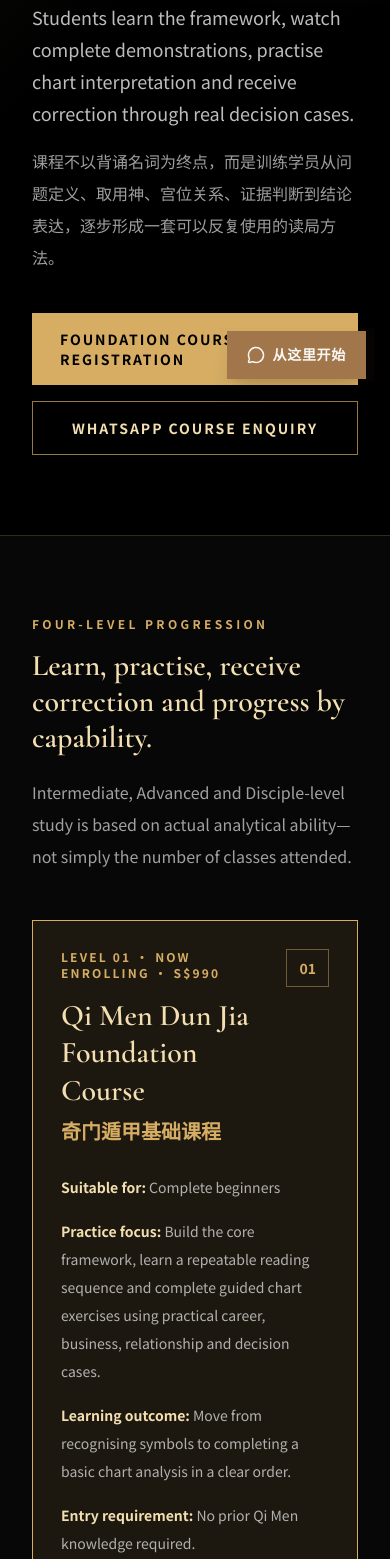
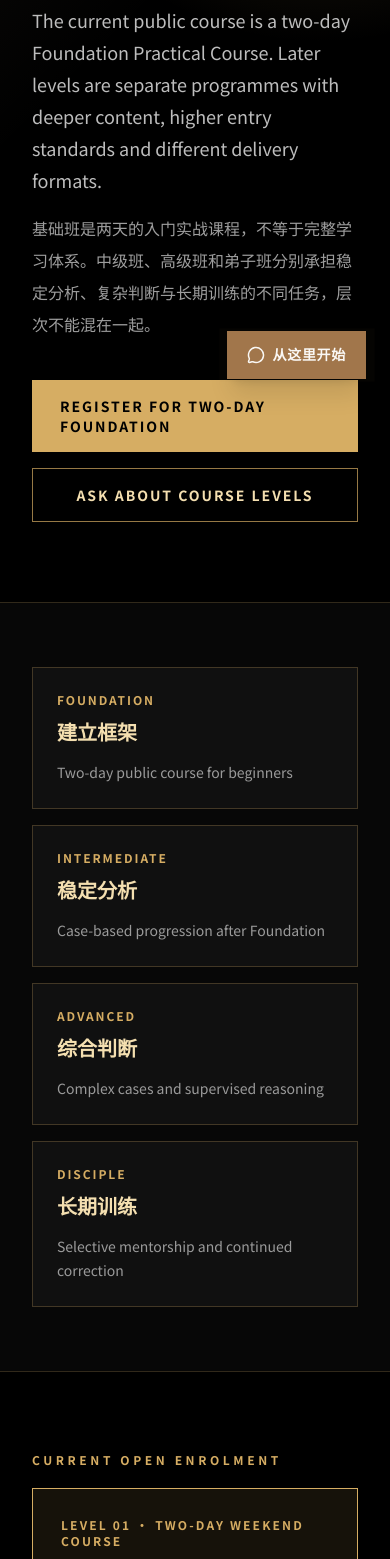
Before and after one commit to BODHIWONG/qmfeng-website, a Next.js app: page /courses in a window 390 px wide. Shown: the part 441-2000 px from the top of the page. Built offline with nearby package versions, Linux system fonts and the light colour scheme.

Commit message:
Separate two-day Foundation from later Qi Men levels

```diff
--- a/app/courses/page.tsx
+++ b/app/courses/page.tsx
@@ -6,103 +6,88 @@ import Footer from "@/components/footer";
 import FloatingActions from "@/components/floating-actions";
 
 export const metadata: Metadata = {
-  title: "Practical Qi Men Dun Jia Courses Singapore｜Foundation to Disciple",
+  title: "Qi Men Dun Jia Course Pathway Singapore｜Foundation to Disciple",
   description:
-    "Qimen Strategy Academy provides a practice-led four-level Qi Men Dun Jia pathway in Singapore. Learn through structured frameworks, guided chart exercises, real cases and supervised review.",
+    "A clearly structured Qi Men Dun Jia learning pathway in Singapore: a two-day Foundation Practical Course, followed by Intermediate, Advanced and an application-based Disciple Programme.",
   keywords: [
-    "practical Qi Men Dun Jia course Singapore",
-    "Qi Men Dun Jia case training",
-    "Qimen Strategy Academy Singapore",
+    "Qi Men Dun Jia course pathway Singapore",
+    "two day Qi Men Dun Jia foundation course",
     "Qi Men intermediate course Singapore",
     "Qi Men advanced course Singapore",
     "Qi Men disciple programme",
-    "奇门遁甲实战课程新加坡",
-    "奇门遁甲案例教学",
+    "奇门遁甲两天基础课程",
     "奇门遁甲中级课程",
     "奇门遁甲高级课程",
     "奇门遁甲弟子班",
-    "启明遁甲研修",
   ],
   alternates: { canonical: "https://www.qmfeng.com/courses" },
 };
 
+const FOUNDATION_REGISTER_LINK = "/course-registration?course=qimen-foundation&batch=2026-09-19";
 const WA_LINK =
-  "https://wa.me/6589593499?text=Hello%20Qimen%20Strategy%20Academy%2C%20I%20would%20like%20to%20enquire%20about%20your%20practice-led%20Qi%20Men%20Dun%20Jia%20courses%20in%20Singapore.";
-const FOUNDATION_REGISTER_LINK = "/course-registration?course=qimen-foundation&batch=2026-09-19";
+  "https://wa.me/6589593499?text=Hello%20Qimen%20Strategy%20Academy%2C%20I%20would%20like%20to%20understand%20the%20difference%20between%20the%20Foundation%2C%20Intermediate%2C%20Advanced%20and%20Disciple%20Programme.";
 
-const qimenLevels = [
+const levels = [
   {
     level: "01",
-    title: "Qi Men Dun Jia Foundation Course",
-    zh: "奇门遁甲基础课程",
-    status: "Now Enrolling · S$990",
-    audience: "Complete beginners",
-    focus: "Build the core framework, learn a repeatable reading sequence and complete guided chart exercises using practical career, business, relationship and decision cases.",
-    outcome: "Move from recognising symbols to completing a basic chart analysis in a clear order.",
-    prerequisite: "No prior Qi Men knowledge required.",
+    name: "Foundation Practical Course",
+    zh: "基础实战课程",
+    format: "2 days · Saturday & Sunday",
+    status: "Open enrolment · S$990",
+    question: "Where do I start?",
+    purpose: "Build the core framework, basic reading sequence and introductory practical ability through guided cases.",
+    outcome: "Understand the structure of a chart and complete basic exercises with guidance.",
+    entry: "No prior Qi Men knowledge required.",
     href: FOUNDATION_REGISTER_LINK,
     cta: "Select Batch & Register",
     featured: true,
   },
   {
     level: "02",
-    title: "Qi Men Dun Jia Intermediate Course",
-    zh: "奇门遁甲中级课程",
-    status: "Interest Registration",
-    audience: "Foundation graduates or equivalent",
-    focus: "Strengthen useful-god selection, multi-palace analysis, timing and the interaction of doors, stars, deities and stems through structured case drills.",
-    outcome: "Develop a more stable analytical process when a chart contains several competing signals.",
-    prerequisite: "Foundation Course completion or equivalent knowledge, subject to review.",
+    name: "Intermediate Course",
+    zh: "中级课程",
+    format: "Duration and fee to be announced",
+    status: "Interest registration",
+    question: "How do I analyse more consistently?",
+    purpose: "Strengthen useful-god selection, multi-palace analysis, timing and structured case interpretation.",
+    outcome: "Handle charts with several interacting indicators using a more stable process.",
+    entry: "Foundation completion or equivalent ability, subject to review.",
     href: "/course-registration?course=qimen-intermediate",
     cta: "Register Interest",
   },
   {
     level: "03",
-    title: "Qi Men Dun Jia Advanced Course",
-    zh: "奇门遁甲高级课程",
-    status: "Interest Registration",
-    audience: "Intermediate-level learners",
-    focus: "Work through complex business, partnership and major-decision cases, compare scenarios and defend conclusions under supervised review.",
-    outcome: "Integrate multiple indicators into a coherent judgement with clear reasoning, limitations and action priorities.",
-    prerequisite: "Intermediate Course completion or equivalent capability, subject to review.",
+    name: "Advanced Course",
+    zh: "高级课程",
+    format: "Duration and fee to be announced",
+    status: "Interest registration",
+    question: "How do I handle complex decisions?",
+    purpose: "Integrate complex indicators, compare scenarios and analyse business or major-decision cases under supervision.",
+    outcome: "Present a coherent judgement with reasoning, limitations and action priorities.",
+    entry: "Intermediate completion or equivalent ability, subject to review.",
     href: "/course-registration?course=qimen-advanced",
     cta: "Register Interest",
   },
   {
     level: "04",
-    title: "Qi Men Dun Jia Disciple Programme",
-    zh: "奇门遁甲弟子班",
-    status: "Application-Based",
-    audience: "Selected advanced learners",
-    focus: "Long-term mentorship, disciplined case review, professional ethics, applied practice and deeper development within the Qimen Strategy method.",
-    outcome: "Build judgement through repeated case submission, correction, reflection and responsible application.",
-    prerequisite: "By application and assessment only. Admission is not automatic.",
+    name: "Disciple Programme",
+    zh: "弟子班",
+    format: "Long-term mentorship",
+    status: "Application and assessment only",
+    question: "How do I develop long-term judgement?",
+    purpose: "Continue through disciplined case submission, correction, ethics and deeper applied development.",
+    outcome: "Build mature judgement through repeated practice and supervised review over time.",
+    entry: "Selected advanced learners only. Admission is not automatic.",
     href: "/course-registration?course=qimen-disciple",
-    cta: "Submit Interest Application",
+    cta: "Submit Application",
   },
 ];
 
-const practicalMethod = [
-  ["01", "Framework First", "先建立框架", "Understand the question, select the relevant reference points and follow a consistent analysis order."],
-  ["02", "Instructor Demonstration", "老师示范拆局", "Watch a complete chart analysis from question framing to evidence, conclusion and practical next steps."],
-  ["03", "Guided Student Practice", "学员实盘练习", "Read charts independently or in small groups instead of only listening to theory."],
-  ["04", "Correction & Debrief", "课堂纠偏复盘", "Identify missed evidence, weak assumptions and conflicting indicators, then rebuild the reasoning."],
-  ["05", "Transfer to Real Decisions", "转化为实际判断", "Learn how to translate chart information into priorities, timing, risk awareness and realistic action options."],
-];
-
-const caseThemes = [
-  ["Career & Executive Transition", "职场发展、岗位选择与事业转型"],
-  ["Business Bottlenecks", "创业、生意卡点与经营优先级"],
-  ["Projects & Investment Decisions", "项目评估与投资决策辅助"],
-  ["Partnership & People", "合作关系、团队与用人判断"],
-  ["Relationships & Major Choices", "情感关系与个人重大选择"],
-  ["Timing & Action Planning", "时机判断与行动顺序"],
-];
-
-const otherModules = [
-  ["Number Energy & Phone Number Selection", "数字能量与手机号码", "Interest registration"],
-  ["Bazi Life Structure Foundation", "八字命理基础", "Interest registration"],
-  ["Feng Shui Layout & Space Alignment", "風水布局实战", "Interest registration"],
+const distinctions = [
+  ["Foundation", "建立框架", "Two-day public course for beginners"],
+  ["Intermediate", "稳定分析", "Case-based progression after Foundation"],
+  ["Advanced", "综合判断", "Complex cases and supervised reasoning"],
+  ["Disciple", "长期训练", "Selective mentorship and continued correction"],
 ];
 
 export default function CoursesPage() {
@@ -115,58 +100,25 @@ export default function CoursesPage() {
             <div className="absolute inset-0 bg-[radial-gradient(circle_at_82%_16%,rgba(214,173,99,0.25),transparent_34%),linear-gradient(135deg,rgba(244,223,176,0.08),transparent_42%)]" />
             <div className="container relative mx-auto max-w-6xl">
               <p className="text-xs font-bold uppercase tracking-[0.30em] text-[#d6ad63]">Qimen Strategy Academy · Singapore</p>
-              <h1 className="mt-5 max-w-5xl text-4xl font-semibold uppercase leading-[0.98] tracking-[0.04em] text-[#f4dfb0] md:text-7xl">
-                Practice-Led Qi Men Dun Jia Training
-              </h1>
-              <h2 className="mt-5 text-3xl font-semibold tracking-[0.10em] text-[#e2bd6b] md:text-5xl">以实战为导向的四级研修体系</h2>
-              <p className="mt-8 max-w-4xl text-lg leading-8 text-white/74">
-                This is not a theory-only course. Students learn the framework, watch complete demonstrations, practise chart interpretation and receive correction through real decision cases.
-              </p>
-              <p className="mt-4 max-w-4xl leading-8 text-white/62">
-                课程不以背诵名词为终点，而是训练学员从问题定义、取用神、宫位关系、证据判断到结论表达，逐步形成一套可以反复使用的读局方法。
-              </p>
+              <h1 className="mt-5 max-w-5xl text-4xl font-semibold uppercase leading-[0.98] tracking-[0.04em] text-[#f4dfb0] md:text-7xl">A Clear Four-Level Qi Men Learning Pathway</h1>
+              <h2 className="mt-5 text-3xl font-semibold tracking-[0.10em] text-[#e2bd6b] md:text-5xl">基础班 · 中级班 · 高级班 · 弟子班</h2>
+              <p className="mt-8 max-w-4xl text-lg leading-8 text-white/74">The current public course is a two-day Foundation Practical Course. Later levels are separate programmes with deeper content, higher entry standards and different delivery formats.</p>
+              <p className="mt-4 max-w-4xl leading-8 text-white/62">基础班是两天的入门实战课程，不等于完整学习体系。中级班、高级班和弟子班分别承担稳定分析、复杂判断与长期训练的不同任务，层次不能混在一起。</p>
               <div className="mt-10 flex flex-col gap-4 sm:flex-row">
-                <Link href={FOUNDATION_REGISTER_LINK} className="inline-flex items-center justify-center bg-[#d6ad63] px-7 py-4 text-sm font-bold uppercase tracking-[0.14em] text-black hover:bg-[#f4dfb0]">
-                  Foundation Course Registration
-                </Link>
-                <a href={WA_LINK} target="_blank" rel="noopener noreferrer" className="inline-flex items-center justify-center border border-[#d6ad63]/70 px-7 py-4 text-sm font-bold uppercase tracking-[0.14em] text-[#f4dfb0] hover:bg-[#d6ad63]/10">
-                  WhatsApp Course Enquiry
-                </a>
+                <Link href={FOUNDATION_REGISTER_LINK} className="inline-flex items-center justify-center bg-[#d6ad63] px-7 py-4 text-sm font-bold uppercase tracking-[0.14em] text-black hover:bg-[#f4dfb0]">Register for Two-Day Foundation</Link>
+                <a href={WA_LINK} target="_blank" rel="noopener noreferrer" className="inline-flex items-center justify-center border border-[#d6ad63]/70 px-7 py-4 text-sm font-bold uppercase tracking-[0.14em] text-[#f4dfb0] hover:bg-[#d6ad63]/10">Ask About Course Levels</a>
               </div>
             </div>
           </section>
 
-          <section className="border-y border-[#d6ad63]/20 bg-[#070707] px-4 py-20 md:py-28">
+          <section className="border-y border-[#d6ad63]/20 bg-[#070707] px-4 py-16 md:py-20">
             <div className="container mx-auto max-w-6xl">
-              <p className="text-xs font-bold uppercase tracking-[0.28em] text-[#d6ad63]">Four-Level Progression</p>
-              <h2 className="mt-4 max-w-4xl text-3xl font-semibold text-[#f4dfb0] md:text-5xl">Learn, practise, receive correction and progress by capability.</h2>
-              <p className="mt-5 max-w-4xl leading-8 text-white/62">
-                Intermediate, Advanced and Disciple-level study is based on actual analytical ability—not simply the number of classes attended.
-              </p>
-
-              <div className="mt-12 grid gap-6 lg:grid-cols-2">
-                {qimenLevels.map((course) => (
-                  <article
-                    key={course.level}
-                    className={`flex h-full flex-col border p-7 md:p-9 ${course.featured ? "border-[#d6ad63] bg-[#d6ad63]/10" : "border-[#d6ad63]/25 bg-white/[0.035]"}`}
-                  >
-                    <div className="flex items-start justify-between gap-5">
-                      <div>
-                        <p className="text-xs font-bold uppercase tracking-[0.18em] text-[#d6ad63]">Level {course.level} · {course.status}</p>
-                        <h3 className="mt-4 text-3xl font-semibold leading-tight text-[#f4dfb0]">{course.title}</h3>
-                        <p className="mt-2 text-xl font-semibold text-[#d6ad63]">{course.zh}</p>
-                      </div>
-                      <span className="border border-[#d6ad63]/45 px-3 py-2 text-sm font-bold text-[#d6ad63]">{course.level}</span>
-                    </div>
-                    <div className="mt-7 space-y-4 text-sm leading-7 text-white/66">
-                      <p><strong className="text-[#f4dfb0]">Suitable for:</strong> {course.audience}</p>
-                      <p><strong className="text-[#f4dfb0]">Practice focus:</strong> {course.focus}</p>
-                      <p><strong className="text-[#f4dfb0]">Learning outcome:</strong> {course.outcome}</p>
-                      <p><strong className="text-[#f4dfb0]">Entry requirement:</strong> {course.prerequisite}</p>
-                    </div>
-                    <Link href={course.href} className="mt-8 inline-flex w-full items-center justify-center border border-[#d6ad63]/70 px-6 py-4 text-sm font-bold uppercase tracking-[0.13em] text-[#f4dfb0] transition hover:bg-[#d6ad63] hover:text-black">
-                      {course.cta}
-                    </Link>
+              <div className="grid gap-4 md:grid-cols-4">
+                {distinctions.map(([level, zh, body]) => (
+                  <article key={level} className="border border-[#d6ad63]/25 bg-white/[0.035] p-6">
+                    <p className="text-xs font-bold uppercase tracking-[0.16em] text-[#d6ad63]">{level}</p>
+                    <h3 className="mt-3 text-xl font-semibold text-[#f4dfb0]">{zh}</h3>
+                    <p className="mt-3 text-sm leading-6 text-white/58">{body}</p>
                   </article>
                 ))}
               </div>
@@ -175,62 +127,22 @@ export default function CoursesPage() {
 
           <section className="px-4 py-20 md:py-28">
             <div className="container mx-auto max-w-6xl">
-              <p className="text-xs font-bold uppercase tracking-[0.28em] text-[#d6ad63]">Practice-Based Teaching Method</p>
-              <h2 className="mt-4 max-w-4xl text-3xl font-semibold text-[#f4dfb0] md:text-5xl">A complete classroom cycle—not one-way lecturing.</h2>
-              <p className="mt-5 max-w-4xl leading-8 text-white/62">
-                每一个核心知识点都尽量经过“讲解—示范—练习—纠偏—复盘”的完整闭环，让学员真正知道如何使用，而不只是听过。
-              </p>
-              <div className="mt-12 grid gap-5 md:grid-cols-2 lg:grid-cols-5">
-                {practicalMethod.map(([no, title, zh, body]) => (
-                  <article key={no} className="border border-[#d6ad63]/25 bg-white/[0.035] p-6">
-                    <p className="text-sm font-bold text-[#d6ad63]">{no}</p>
-                    <h3 className="mt-3 text-xl font-semibold text-[#f4dfb0]">{title}</h3>
-                    <p className="mt-2 font-semibold text-[#d6ad63]">{zh}</p>
-                    <p className="mt-4 text-sm leading-7 text-white/62">{body}</p>
-                  </article>
-                ))}
-              </div>
-            </div>
-          </section>
-
-          <section className="border-y border-[#d6ad63]/20 bg-[#070707] px-4 py-20 md:py-28">
-            <div className="container mx-auto max-w-6xl">
-              <p className="text-xs font-bold uppercase tracking-[0.28em] text-[#d6ad63]">Practical Case Themes</p>
-              <h2 className="mt-4 max-w-4xl text-3xl font-semibold text-[#f4dfb0] md:text-5xl">Train judgement around real questions people actually face.</h2>
-              <div className="mt-10 grid gap-4 md:grid-cols-2 lg:grid-cols-3">
-                {caseThemes.map(([en, zh], index) => (
-                  <div key={en} className="flex gap-4 border border-[#d6ad63]/20 bg-black p-6">
-                    <span className="text-sm font-bold text-[#d6ad63]">{String(index + 1).padStart(2, "0")}</span>
+              <p className="text-xs font-bold uppercase tracking-[0.30em] text-[#d6ad63]">Current Open Enrolment</p>
+              <div className="mt-5 grid gap-8 border border-[#d6ad63] bg-[#d6ad63]/10 p-7 md:grid-cols-[1.1fr_0.9fr] md:p-10">
                 <div>
-                      <h3 className="font-semibold text-[#f4dfb0]">{en}</h3>
-                      <p className="mt-2 text-sm leading-6 text-white/60">{zh}</p>
-                    </div>
-                  </div>
-                ))}
-              </div>
-              <p className="mt-8 max-w-4xl text-sm leading-7 text-white/48">
-                Cases are used for educational analysis. Qi Men is taught as supplementary decision support and does not replace professional financial, legal, medical or psychological advice.
-              </p>
-            </div>
-          </section>
-
-          <section className="px-4 py-20 md:py-28">
-            <div className="container mx-auto grid max-w-6xl gap-10 lg:grid-cols-[0.9fr_1.1fr] lg:items-center">
-              <div>
-                <p className="text-xs font-bold uppercase tracking-[0.28em] text-[#d6ad63]">Current Weekly Intake</p>
-                <h2 className="mt-4 text-3xl font-semibold leading-tight text-[#f4dfb0] md:text-5xl">Qi Men Dun Jia Foundation Course</h2>
+                  <p className="text-xs font-bold uppercase tracking-[0.18em] text-[#d6ad63]">Level 01 · Two-Day Weekend Course</p>
+                  <h2 className="mt-4 text-3xl font-semibold text-[#f4dfb0] md:text-5xl">Qi Men Dun Jia Foundation Practical Course</h2>
                   <p className="mt-3 text-2xl font-semibold text-[#d6ad63]">奇门遁甲基础实战课程</p>
-                <p className="mt-6 text-base leading-8 text-white/68">
-                  The Foundation Course is the only level currently open for regular weekly batch selection and PayNow registration. The course combines core theory, guided examples and introductory chart practice.
-                </p>
+                  <p className="mt-6 max-w-3xl leading-8 text-white/68">Day 1 builds the framework and reading logic. Day 2 focuses on instructor demonstration, guided student practice, correction and debrief. The objective is a sound beginning—not instant mastery of the complete system.</p>
+                  <Link href={FOUNDATION_REGISTER_LINK} className="mt-8 inline-flex bg-[#d6ad63] px-7 py-4 text-sm font-bold uppercase tracking-[0.14em] text-black hover:bg-[#f4dfb0]">Select a Foundation Batch</Link>
                 </div>
                 <div className="grid gap-4 sm:grid-cols-2">
                   {[
-                  ["Schedule", "Regular Sat–Sun intakes"],
-                  ["Fee", "S$990 per participant"],
-                  ["Level", "Complete beginners welcome"],
-                  ["Format", "Two-day small-group training"],
-                  ["Method", "Cases, practice and review"],
+                    ["Duration", "2 days"],
+                    ["Days", "Saturday & Sunday"],
+                    ["Fee", "S$990 / person"],
+                    ["Entry", "Complete beginners"],
+                    ["Method", "Cases, practice, correction"],
                     ["Location", "Bedok, Singapore"],
                   ].map(([label, value]) => (
                     <div key={label} className="border border-[#d6ad63]/20 bg-black/35 p-5">
@@ -240,19 +152,34 @@ export default function CoursesPage() {
                   ))}
                 </div>
               </div>
+            </div>
           </section>
 
-          <section className="border-y border-[#d6ad63]/20 bg-[#070707] px-4 py-20">
+          <section className="border-y border-[#d6ad63]/20 bg-[#070707] px-4 py-20 md:py-28">
             <div className="container mx-auto max-w-6xl">
-              <p className="text-xs font-bold uppercase tracking-[0.28em] text-[#d6ad63]">Other Future Modules</p>
-              <h2 className="mt-4 text-3xl font-semibold text-[#f4dfb0] md:text-5xl">Additional practical learning modules under development.</h2>
-              <div className="mt-10 grid gap-5 md:grid-cols-3">
-                {otherModules.map(([title, zh, status]) => (
-                  <a key={title} href={WA_LINK} target="_blank" rel="noopener noreferrer" className="block border border-[#d6ad63]/20 bg-white/[0.035] p-6 transition hover:border-[#d6ad63]/60">
-                    <p className="text-xs font-bold uppercase tracking-[0.16em] text-[#d6ad63]">{status}</p>
-                    <h3 className="mt-3 text-xl font-semibold text-[#f4dfb0]">{title}</h3>
-                    <p className="mt-2 text-[#d6ad63]">{zh}</p>
-                  </a>
+              <p className="text-xs font-bold uppercase tracking-[0.30em] text-[#d6ad63]">Full Progression</p>
+              <h2 className="mt-4 max-w-4xl text-3xl font-semibold text-[#f4dfb0] md:text-5xl">Progress by capability, not simply by attendance.</h2>
+              <p className="mt-5 max-w-4xl leading-8 text-white/62">Each level answers a different learning problem. Intermediate, Advanced and Disciple-level admission may require prior course completion or an assessment of equivalent ability.</p>
+              <div className="mt-12 grid gap-6 lg:grid-cols-2">
+                {levels.map((course) => (
+                  <article key={course.level} className={`flex h-full flex-col border p-7 md:p-9 ${course.featured ? "border-[#d6ad63] bg-[#d6ad63]/10" : "border-[#d6ad63]/25 bg-black"}`}>
+                    <div className="flex items-start justify-between gap-5">
+                      <div>
+                        <p className="text-xs font-bold uppercase tracking-[0.18em] text-[#d6ad63]">Level {course.level} · {course.status}</p>
+                        <h3 className="mt-4 text-3xl font-semibold leading-tight text-[#f4dfb0]">{course.name}</h3>
+                        <p className="mt-2 text-xl font-semibold text-[#d6ad63]">{course.zh}</p>
+                      </div>
+                      <span className="border border-[#d6ad63]/45 px-3 py-2 text-sm font-bold text-[#d6ad63]">{course.level}</span>
+                    </div>
+                    <div className="mt-7 space-y-4 text-sm leading-7 text-white/64">
+                      <p><strong className="text-[#f4dfb0]">Format:</strong> {course.format}</p>
+                      <p><strong className="text-[#f4dfb0]">Core question:</strong> {course.question}</p>
+                      <p><strong className="text-[#f4dfb0]">Purpose:</strong> {course.purpose}</p>
+                      <p><strong className="text-[#f4dfb0]">Expected development:</strong> {course.outcome}</p>
+                      <p><strong className="text-[#f4dfb0]">Entry requirement:</strong> {course.entry}</p>
+                    </div>
+                    <Link href={course.href} className="mt-8 inline-flex w-full items-center justify-center border border-[#d6ad63]/70 px-6 py-4 text-sm font-bold uppercase tracking-[0.13em] text-[#f4dfb0] transition hover:bg-[#d6ad63] hover:text-black">{course.cta}</Link>
+                  </article>
                 ))}
               </div>
             </div>
@@ -261,12 +188,10 @@ export default function CoursesPage() {
           <section className="px-4 py-24">
             <div className="container mx-auto max-w-5xl border border-[#d6ad63]/40 bg-[#d6ad63]/10 p-8 text-center md:p-12">
               <p className="text-xs font-bold uppercase tracking-[0.28em] text-[#d6ad63]">Registration & Entry Review</p>
-              <h2 className="mt-5 text-3xl font-semibold text-[#f4dfb0] md:text-5xl">Foundation is open enrolment. Later levels require demonstrated preparation.</h2>
-              <p className="mx-auto mt-6 max-w-3xl leading-8 text-white/68">
-                Interest registration does not guarantee admission, a specific date or a confirmed fee. The Disciple Programme is application-based and does not automatically grant certification, teaching rights or permission to reproduce course materials.
-              </p>
+              <h2 className="mt-5 text-3xl font-semibold text-[#f4dfb0] md:text-5xl">Foundation is open enrolment. Later levels are reviewed separately.</h2>
+              <p className="mx-auto mt-6 max-w-3xl leading-8 text-white/68">中级班、高级班与弟子班不会直接沿用基础班的两天结构、费用或开放报名方式。具体课时、费用与录取标准将在正式开班前单独公布。</p>
               <div className="mt-8 flex flex-col justify-center gap-4 sm:flex-row">
-                <Link href={FOUNDATION_REGISTER_LINK} className="inline-flex items-center justify-center bg-[#d6ad63] px-8 py-4 text-sm font-bold uppercase tracking-[0.14em] text-black hover:bg-[#f4dfb0]">Select Foundation Batch</Link>
+                <Link href={FOUNDATION_REGISTER_LINK} className="inline-flex items-center justify-center bg-[#d6ad63] px-8 py-4 text-sm font-bold uppercase tracking-[0.14em] text-black hover:bg-[#f4dfb0]">Register for Foundation</Link>
                 <Link href="/course-policy" className="inline-flex items-center justify-center border border-[#d6ad63]/70 px-8 py-4 text-sm font-bold uppercase tracking-[0.14em] text-[#f4dfb0] hover:bg-[#d6ad63]/10">Read Course Policy</Link>
               </div>
             </div>
```
Lines whose indentation alone changed are shown as unchanged.
